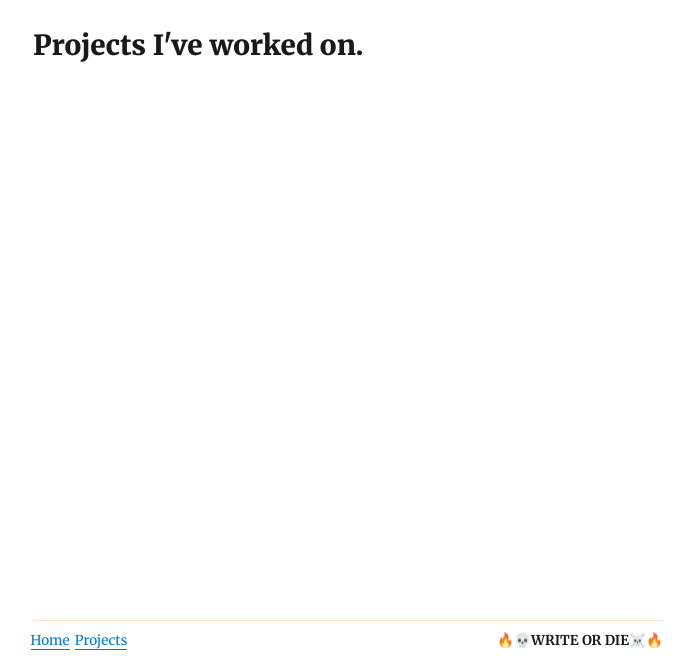
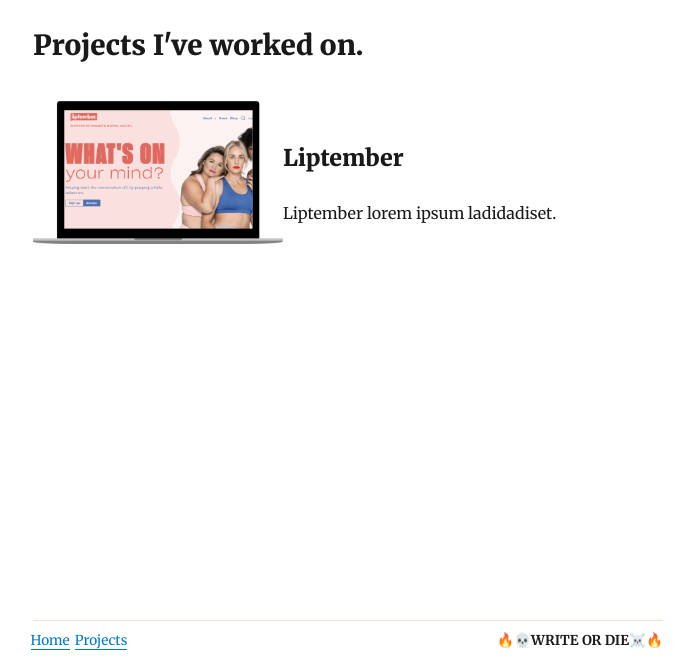
Before and after one commit to christoshrousis/christos-hrousis-2020, a Gatsby site: page /projects in a window 1280 px wide. Shown: the part 132-800 px from the top of the page, without its empty margins (292-984 px from the left). Built offline with nearby package versions, Linux system fonts and the light colour scheme; Gatsby itself is replaced by a stand-in of ours; some packages are replaced by stand-ins of ours.

Commit message:
Get the basic idea of the layout going

```diff
--- a/src/components/layout.js
+++ b/src/components/layout.js
@@ -139,7 +139,7 @@ class Layout extends React.Component {
           <Footer>
             <Links>
               <Link to="/">Home</Link>
-              <Link to="projects">Projects</Link>
+              <Link to="/projects">Projects</Link>
             </Links>
             <span>🔥💀<b>WRITE OR DIE</b>☠️🔥</span>
           </Footer>
--- a/src/pages/projects.js
+++ b/src/pages/projects.js
@@ -1,9 +1,21 @@
 import React from "react"
 import { graphql } from "gatsby"
+import Img from "gatsby-image"
 import styled from "styled-components"
 
 import Layout from "../components/layout"
 import SEO from "../components/seo"
+
+const Project = styled.div`
+    display: flex;
+    align-items: center;
+`
+
+const ImageContainer = styled.div`
+    max-width: 250px;
+    width: 250px;
+`
+
 
 class ProjectsIndex extends React.Component {
     render() {
@@ -14,7 +26,19 @@ class ProjectsIndex extends React.Component {
             <Layout location={this.props.location} title={siteTitle}>
                 <SEO title="Personal web development blog." />
                 <h2>Projects I've worked on.</h2>
-
+                <Project>
+                    <ImageContainer>
+                        <Img
+                            title="Liptember Homepage"
+                            alt="A screenshot of the Liptember homepage"
+                            sizes={data.projectImage.childImageSharp.sizes}
+                        />
+                    </ImageContainer>
+                    <div>
+                        <h3>Liptember</h3>
+                        <p>Liptember lorem ipsum ladidadiset.</p>
+                    </div>
+                </Project>
             </Layout>
         )
     }
@@ -24,6 +48,13 @@ export default ProjectsIndex
 
 export const pageQuery = graphql`
   query {
+    projectImage: file(relativePath: { eq: "liptember.png" }) {
+        childImageSharp {
+            sizes(maxWidth: 250) {
+                ...GatsbyImageSharpSizes_tracedSVG
+            }
+        }
+    }
     site {
       siteMetadata {
         title
```
Also changed, not shown: content/assets/liptember.png (added). Lines whose indentation alone changed are shown as unchanged.
